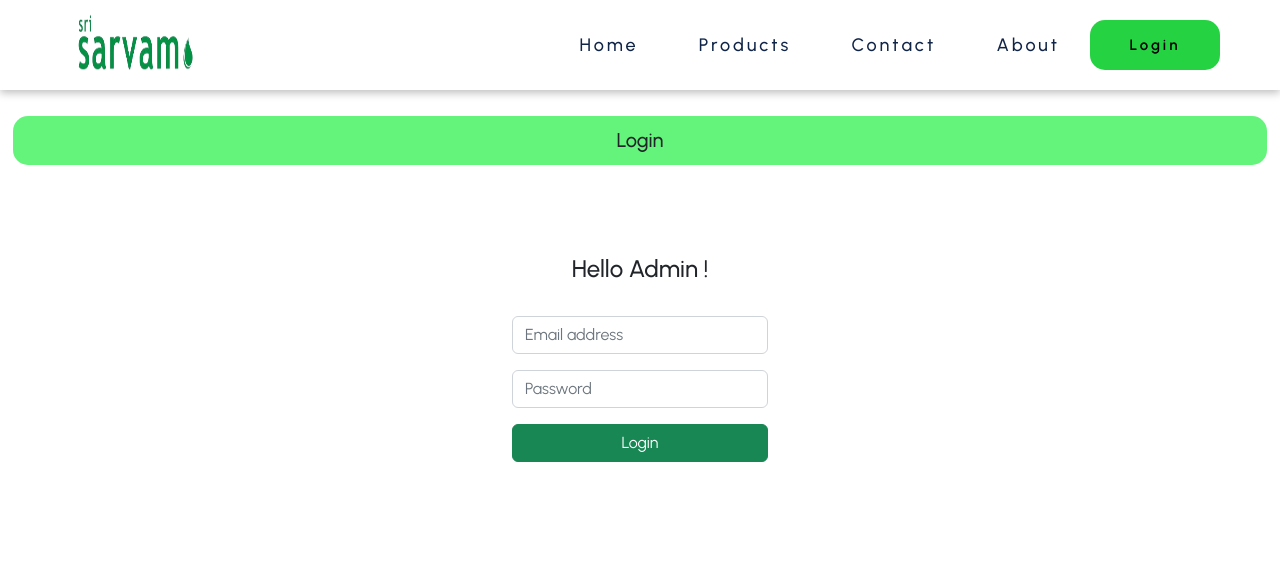
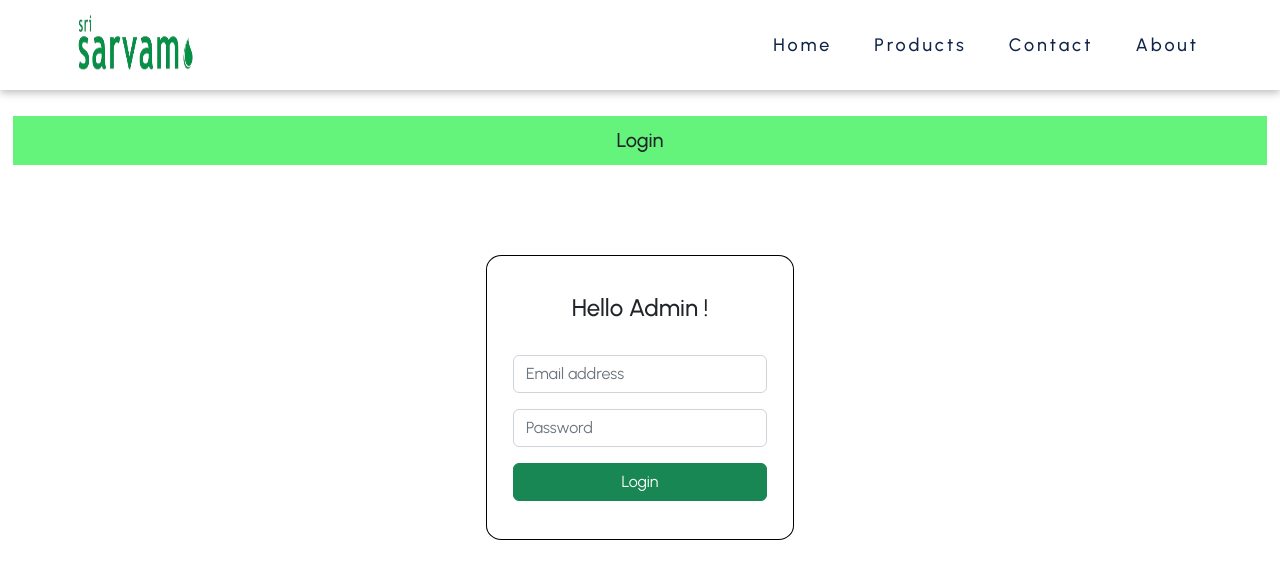
Before and after one commit to Dhanushk19/SriSarvam, a React (Create React App) app in the folder client/: page /login in a window 1280 px wide. Shown: the top 578 px of the page. Built offline with nearby package versions, Linux system fonts and the light colour scheme.

Commit message:
updated the webapp

```diff
--- a/client/src/components/Contact.js
+++ b/client/src/components/Contact.js
@@ -4,8 +4,8 @@ function Contact()
 {
     return(
         <>
+        <h4 className="contact"><i class="fa-solid fa-phone"></i>&nbsp; Contact</h4>
         <div className="contactback">
-        <h4 className="contact"><i class="fa-solid fa-phone"></i>&nbsp; Contact</h4>
         <div className="cont">
             <h4 className="title">Contact Details</h4>
             <div>
--- a/client/src/components/Login.js
+++ b/client/src/components/Login.js
@@ -6,7 +6,7 @@ function Login()
 {
     return(
         <>
-        <h5 className="home">Login</h5>
+        <h5 className="about">Login</h5>
         <div className="fullform">
         <h4 className="admin">Hello Admin !</h4>
         <br></br>
--- a/client/src/components/Navbar1.js
+++ b/client/src/components/Navbar1.js
@@ -33,9 +33,7 @@ function Header() {
                             <NavLink to="/about" >About</NavLink>
                         </div>
 
-                        <div class="item-button">
-                            <a href="/login" type="button" >Login</a>
-                        </div>
+
                     </div>
 
 
@@ -74,16 +72,10 @@ function Header() {
                                     <i class="fa-solid fa-circle-info"></i> <a href="/about">About</a>
                                     </div>
 
-                                    <a href="/login" class="navb-button" type="button">Login</a>
+
                                 </div>
 
-                                <div class="mobile-modal-footer">
 
-                                    <a target="_blank" href="#"><i class="fa fa-brands fa-instagram"></i></a>
-                                    <a target="_blank" href="#"><i class="fa fa-brands fa-linkedin-in"></i></a>
-                                    <a target="_blank" href="#"><i class="fa fa-brands fa-youtube"></i></a>
-                                    <a target="_blank" href="#"><i class="fa fa-brands fa-facebook"></i></a>
-                                </div>
                             </div>
                         </div>
                     </div>
--- a/client/src/components/top.js
+++ b/client/src/components/top.js
@@ -1,6 +1,5 @@
 import React, { useState, useEffect } from "react";
 import { FaAngleUp } from "react-icons/fa";
-
 import "../css/Scroll.css";
 
 const ScrollToTop = () => {
--- a/client/src/css/Home.css
+++ b/client/src/css/Home.css
@@ -359,7 +359,6 @@
     background-color: #b5e7be;
     text-decoration: none;
     overflow: hidden;
-
     position: relative;
 }
 
@@ -474,9 +473,6 @@
 }
 
 
-
-
-
 .backimg1 {
     background-image: url('../assets/wave.svg');
     background-repeat: no-repeat;
--- a/client/src/css/Login.css
+++ b/client/src/css/Login.css
@@ -1,8 +1,21 @@
 .fullform {
     margin-top: 7%;
-    margin-left: 40%;
-    margin-right: 40%;
+    margin-left: 38%;
+    margin-right: 38%;
+    border: 1px solid black;
+    border-radius: 5%;
+    padding-top: 3%;
+    padding-bottom: 3%;
+    padding-left: 2%;
+    padding-right: 2%;
 }
+
+/* .imgstyling
+{
+    width: 100%;
+    height:15%;
+    padding-left: 10%;
+} */
 
 .admin {
     text-align: center;
```
